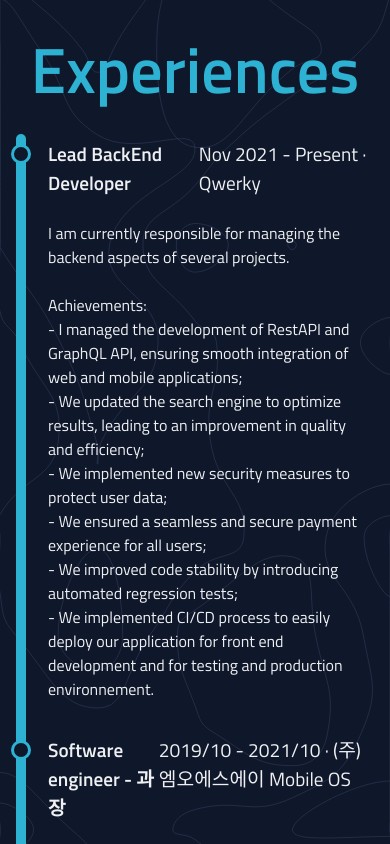
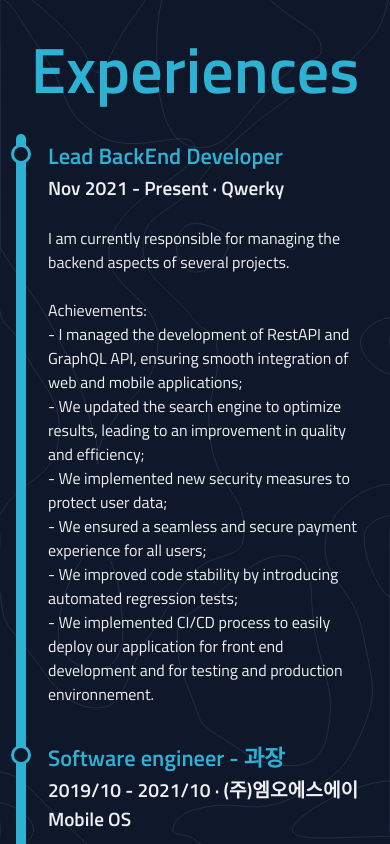
Before and after one commit to alexandrevanhoutte/portfolio, a Next.js app: page / in a window 390 px wide. Shown: the part 3460-4304 px from the top of the page. Built offline with nearby package versions, Linux system fonts and the light colour scheme.

Commit message:
update experience section for mobile version responsive

```diff
--- a/src/app/_components/experienceElement/experienceElement.module.css
+++ b/src/app/_components/experienceElement/experienceElement.module.css
@@ -16,15 +16,20 @@
     .header {
       display: flex;
       justify-content: space-between;
+      font-weight: 600;
 
-      font-size: 1.2rem;
+      @media screen and (max-width: 700px) {
+        flex-direction: column;
+      }
 
       .job {
-        font-weight: 600;
+        color: var(--title-color);
+        font-size: 1.4rem;
       }
 
       .jobDetail {
         font-size: italic;
+        font-size: 1.2rem;
       }
     }
   }
```
